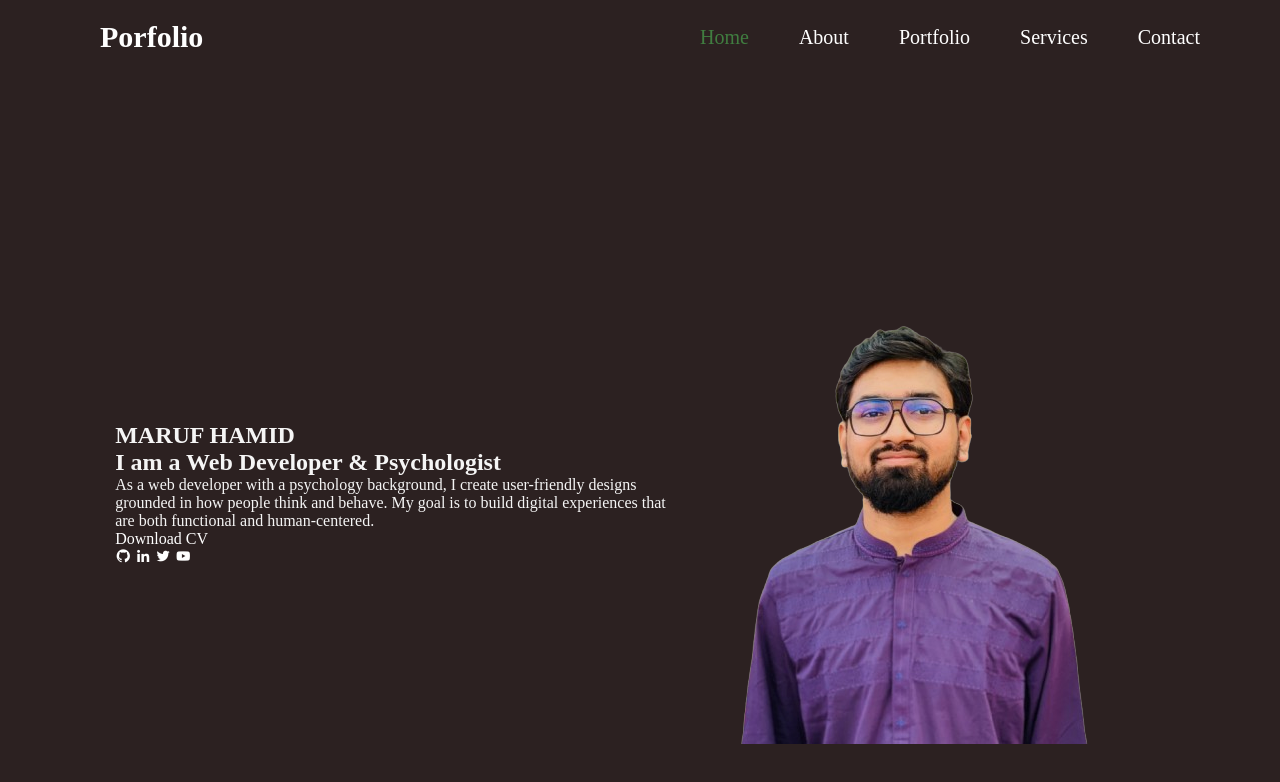
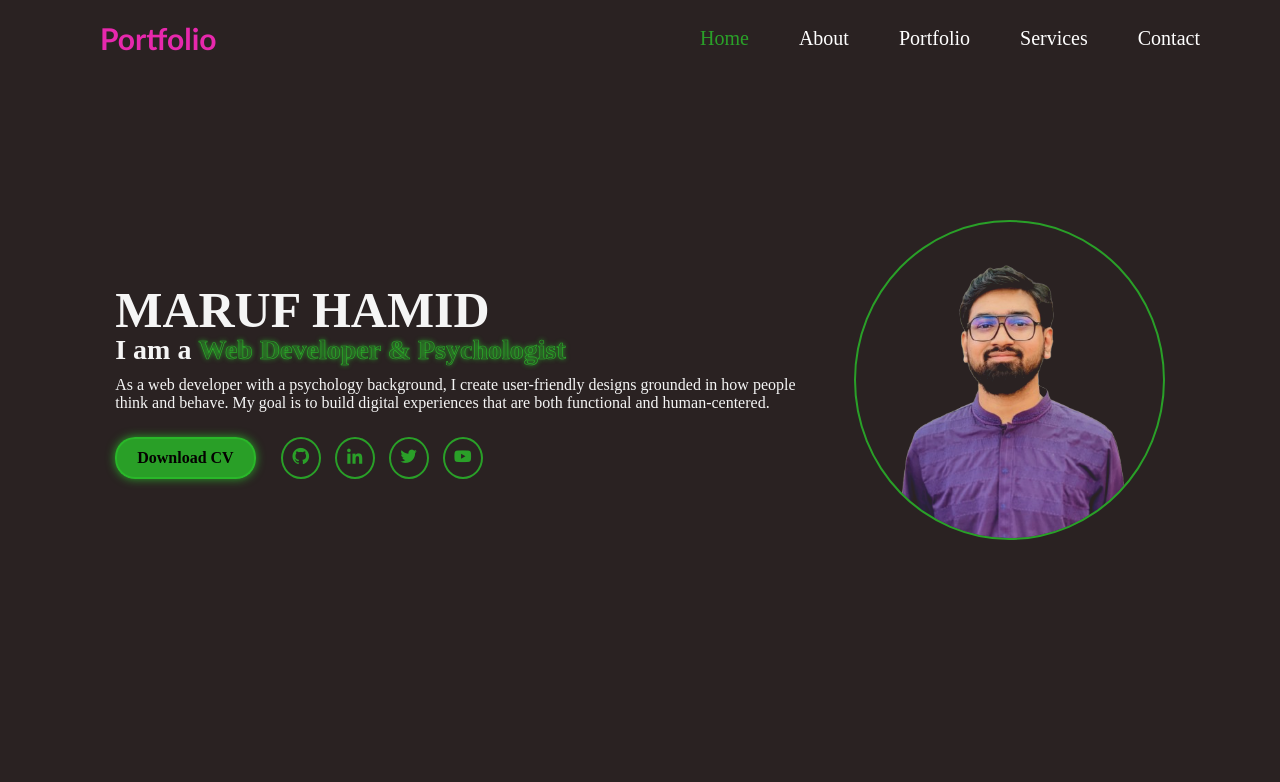
Before and after one commit to maruf-hamid/Projects, a plain HTML site: page project1/index.html in a window 1280 px wide. Drawn offline with nearby package versions, Linux system fonts and the light colour scheme.

Commit message:
correction

```diff
--- a/project1/index.html
+++ b/project1/index.html
@@ -9,7 +9,7 @@
 </head>
 <body>
     <nav class="navbar">
-        <a href="#" class="logo">Porfolio</a>
+        <a href="#" class="logo">Portfolio</a>
         <ul>
             <li><a href="#" class="home">Home</a></li>
             <li><a href="#">About</a></li>
--- a/project1/project1.css
+++ b/project1/project1.css
@@ -3,9 +3,11 @@
     padding: 0;
     box-sizing: border-box;
 }
-
+:root{
+    --green:  hsla(120, 64%, 46%, 0.801);
+}
 body{
-    background-color: hsl(0, 14%, 15%);
+    background-color: hsl(0, 11%, 15%);
 }
 
 .navbar{
@@ -25,6 +27,8 @@ a{
     padding: 20px;
     font-size: 30px;
     font-weight: 700;
+    font-family: 'Gill Sans', 'Gill Sans MT', Calibri, 'Trebuchet MS', sans-serif;
+    color:rgb(231, 40, 173)
 }
 .navbar ul{
     display: flex;
@@ -42,13 +46,103 @@ a{
 }
 
 .navbar ul li a:hover, .home{
-    color: hsl(120, 32%, 37%);
+    color: var(--green);
 }
 
 .content{
     display: flex;
     align-items: center;
-    height: 100vh;
+    height: 100%;
     color: whitesmoke;
-    padding: 40px 9% 0;
+    padding: 9rem 9% 0;
 }
+
+.content-info h1{
+    font-size: 50px;
+
+}
+
+.content-info h2{
+    font-size: 28px;
+    margin-top: -5px;
+}
+
+.content-info h2 span{
+    display: inline-block;
+    color:transparent;
+    -webkit-text-stroke: 0.7px var(--green);
+    text-shadow: 0 0 5px var(--green);
+
+}
+.content-info p{
+    font-size: 16px;
+    margin: 10px 0 25px;
+}
+
+.btn-sci{
+    display: flex;
+    align-items: center;
+}
+
+.btn-sci .btn{
+    display: inline-block;
+    background-color: var(--green);
+    border: 2px solid var(--green);
+    border-radius: 20px;
+    box-shadow: 0 0 10px var(--green);
+    padding: 10px 20px;
+    font-size: 16px;
+    font-weight: 600;
+    color: hsl(0, 71%, 1%) ;
+    transition: 0.5s;
+}
+
+.btn-sci .btn:hover{
+    background-color: transparent ;
+    color: var(--green);
+    box-shadow: none;
+}
+
+.btn-sci .sci{
+    margin-left: 20px;
+}
+
+
+.btn-sci .sci a{
+    border: 2px solid var(--green);
+    border-radius: 50%;
+    padding: 8px;
+    font-size: 20px;
+    color: var(--green);
+    margin:0 5px;
+    transition: 0.5s;
+}
+
+.btn-sci .sci a:hover{
+    background-color: var(--green) ;
+    color: whitesmoke;
+    box-shadow: 0 0 10px var(--green);
+}
+.pic{
+    height: 25vw;
+    width: 600px;
+    background-color: transparent;
+    border-radius: 50%;
+    position: relative;
+    display: flex;
+    overflow: hidden;
+    align-items: center;
+    justify-content: center;
+    margin-left: 50px;
+    border: 2px solid var(--green);
+
+}
+
+.pic img{
+    position: absolute;
+    display: block;
+    width:115%;
+    object-fit: cover;
+    padding-left: 12px;
+    mix-blend-mode: lighten;
+}
```
Also changed, not shown: 1 other file.
